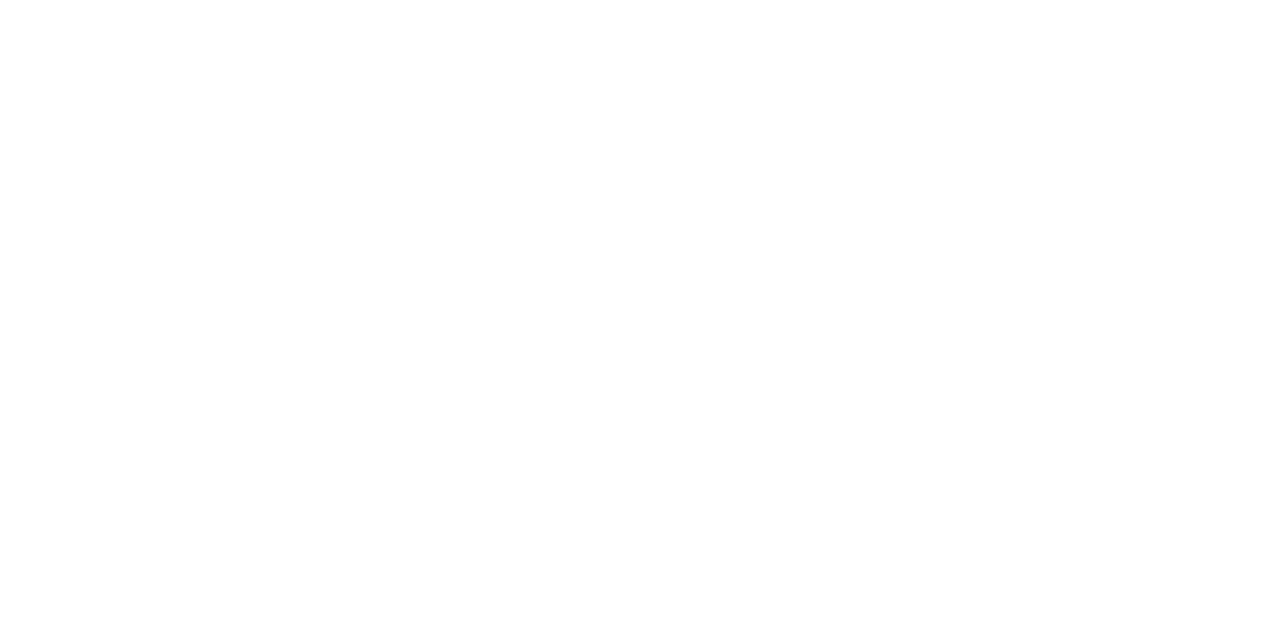
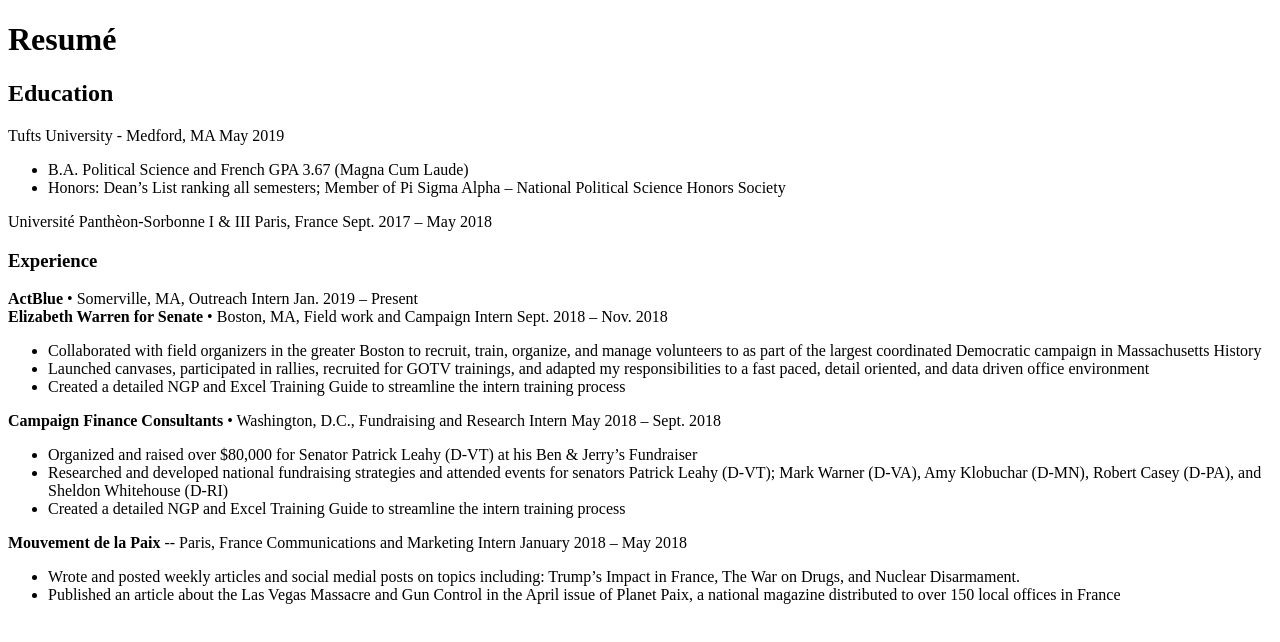
Before and after one commit to lucaslytel/lucaslytel.github.io, a plain HTML site: page resume.html in a window 1280 px wide. Drawn offline with Linux system fonts and the light colour scheme.

Commit message:
Halfway Completed Resume

```diff
--- a/resume.html
+++ b/resume.html
@@ -1 +1,77 @@
 <!-- resume file -->
+<!DOCTYPE html>
+<head>
+	<meta charset="utf-8">
+	<lang="en">
+	<meta name=“viewport”;
+	content=“width=device-width”;
+	initial-scale=1.0;
+	maximum-scale=1.0;
+	user scalable=yes;/>
+	<title> "This is the Resume Page"</title>
+	<link rel="stylesheet" type="text/css" href="resume.css">
+</head>
+<body>
+
+
+<h1> Resumé </h1>
+
+<h2>Education</h2>
+<div id="Education">
+	<span class="school_name"> Tufts University - Medford, MA</span>
+		<span class="date"> May 2019 </span>
+		<ul>
+			<li>B.A. Political Science and French  GPA 3.67 (Magna Cum Laude) </li>
+			<li> Honors: Dean’s List ranking all semesters; Member of Pi Sigma Alpha – National Political Science Honors Society</li>
+		</ul>
+	<class="school_name"> Université Panthèon-Sorbonne I & III  Paris, France
+	<class="date"> Sept. 2017 – May 2018
+</div>
+<h3> Experience </h3>
+
+<div id="Experience">
+	<div id="ActBlue">
+	<span class="org"> <strong> ActBlue </strong> </span>
+	<span class="location"> • Somerville, MA, </span>
+	<span class="title"> Outreach Intern </span>
+	<span class="date"> Jan. 2019 – Present </span>
+</div>
+
+<div id="ElizabethWarren">
+	<span class="org"> <strong> Elizabeth Warren for Senate</strong></span>
+	<span class="location"> • Boston, MA, </span>
+	<span class="title"> Field work and Campaign Intern </span>
+	<span class="date"> Sept. 2018 – Nov. 2018 </span>
+	<ul>
+		<li> Collaborated with field organizers in the greater Boston to recruit, train, organize, and manage volunteers to as part of the largest coordinated Democratic campaign in Massachusetts History </li>
+		<li>Launched canvases, participated in rallies, recruited for GOTV trainings, and adapted my responsibilities to a fast paced, detail oriented, and data driven office environment
+</li>
+		<li> Created a detailed NGP and Excel Training Guide to streamline the intern training process </li>
+	</ul>
+</div>
+
+<div id="CFC">
+	<span class="org"> <strong> Campaign Finance Consultants</strong></span>
+	<span class="location"> • Washington, D.C.,</span>
+	<span class="title"> Fundraising and Research Intern </span>
+	<span class="date"> May 2018 – Sept. 2018</span>
+	<ul>
+		<li> Organized and raised over $80,000 for Senator Patrick Leahy (D-VT) at his Ben & Jerry’s Fundraiser </li>
+		<li> Researched and developed national fundraising strategies and attended events for senators Patrick Leahy (D-VT); Mark Warner (D-VA), Amy Klobuchar (D-MN), Robert Casey (D-PA), and Sheldon Whitehouse (D-RI)</li>
+		<li> Created a detailed NGP and Excel Training Guide to streamline the intern training process </li>
+	</ul>
+</div>
+
+<div id="Paix">
+	<span class="org"> <strong> Mouvement de la Paix</strong></span>
+	<span class="location"> -- Paris, France</span>
+	<span class="title"> Communications and Marketing Intern </span>
+	<span class="date"> January 2018 – May 2018 </span>
+	<ul>
+		<li> Wrote and posted weekly articles and social medial posts on topics including: Trump’s Impact in France, The War on Drugs, and Nuclear Disarmament.</li>
+		<li> Published an article about the Las Vegas Massacre and Gun Control in the April issue of Planet Paix, a national magazine distributed to over 150 local offices in France </li>
+	</ul>
+</div>
+</div>
+
+</body>
```
